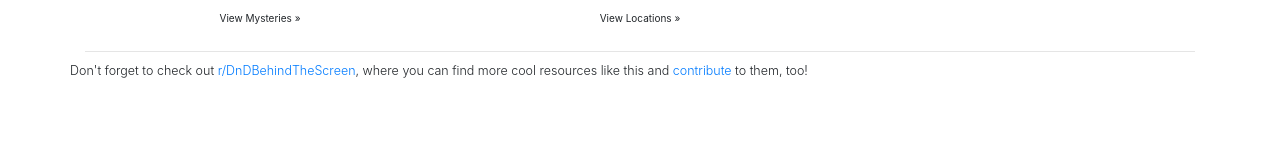
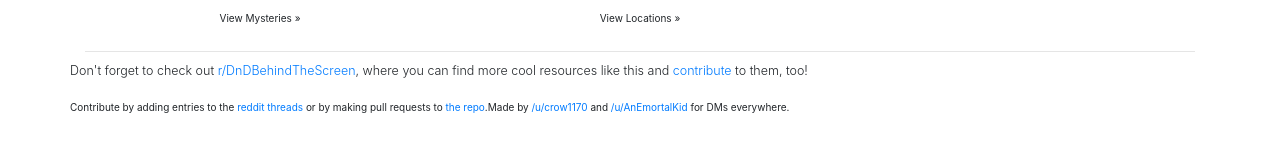
Before and after one commit to AnEmortalKid/anemortalkid.github.io, a plain HTML site: page index.html in a window 1280 px wide. Shown: the part 491-642 px from the top of the page. Drawn offline with nearby package versions, Linux system fonts and the light colour scheme.

Commit message:
Add credits

```diff
--- a/index.html
+++ b/index.html
@@ -35,6 +35,8 @@
       <hr class="featurette-divider">
       <div class="row">
         <p class="lead">Don't forget to check out <a href="//reddit.com/r/DnDBehindTheScreen">r/DnDBehindTheScreen</a>, where you can find more cool resources like this and <a href="https://www.reddit.com/r/DnDBehindTheScreen/comments/3ez8tr/10000_compilation_lists/">contribute</a> to them, too!</p>
+        <p>Contribute by adding entries to the <a href="https://www.reddit.com/r/DnDBehindTheScreen/comments/3ez8tr/10000_compilation_lists/">reddit threads</a> or by making pull requests to <a href="https://github.com/AnEmortalKid/anemortalkid.github.io">the repo</a>.</p>
+        <p>Made by <a href="//reddit.com/u/Crow1170">/u/crow1170</a> and <a href="//reddit.com/u/AnEmortalKid">/u/AnEmortalKid</a> for DMs everywhere.</p>
       </div><!-- ./row -->
     </div><!-- /.container -->
     <!-- JavaScript
```
